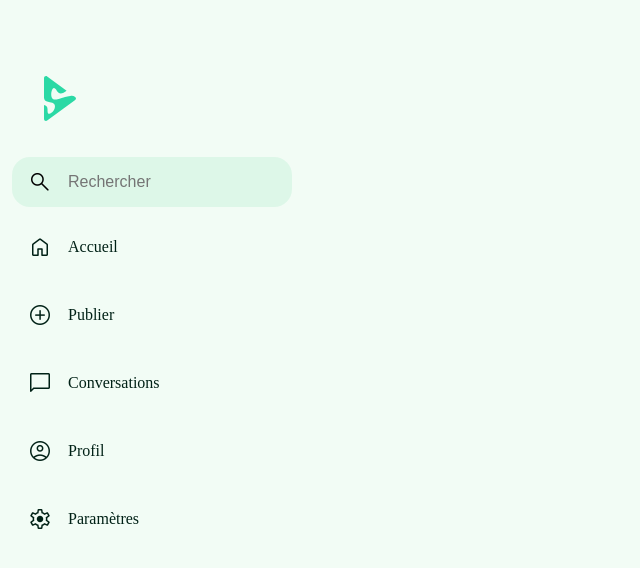
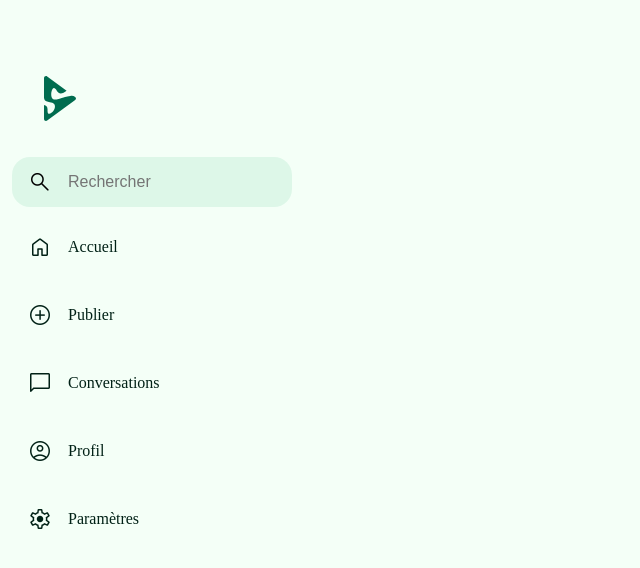
Before and after one commit to Catif/LP-PTUT_Scudo, a Vue app in the folder front/: page / in a window 1280 px wide. Shown: the top 568 px of the page, without its empty margins (0-640 px from the left). Built offline with nearby package versions, Linux system fonts and the light colour scheme; no server answers.

Commit message:
dernier changement

```diff
--- a/front/src/assets/css/main.css
+++ b/front/src/assets/css/main.css
@@ -2,6 +2,5 @@
 
 body{
   margin: 0;
-  background-color: #F2FCF5;
-
+  background-color: #f4fff7;
 }
--- a/front/src/components/Navbar.vue
+++ b/front/src/components/Navbar.vue
@@ -27,7 +27,7 @@ const elementsNav = [
 <template>
   <nav>
     <router-link to="/" id="logo">
-      <Image src="/assets/img/logo-short_light.svg" alt="Logo" />
+      <Image src="/assets/img/logo-short_dark.svg" alt="Logo" />
     </router-link>
 
     <Search id="search" />
```
